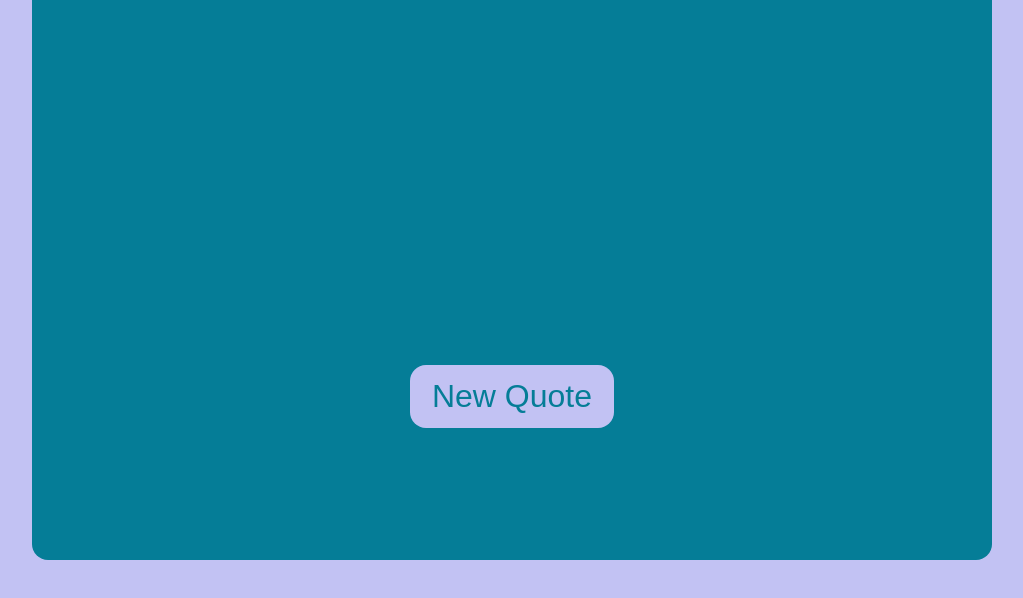
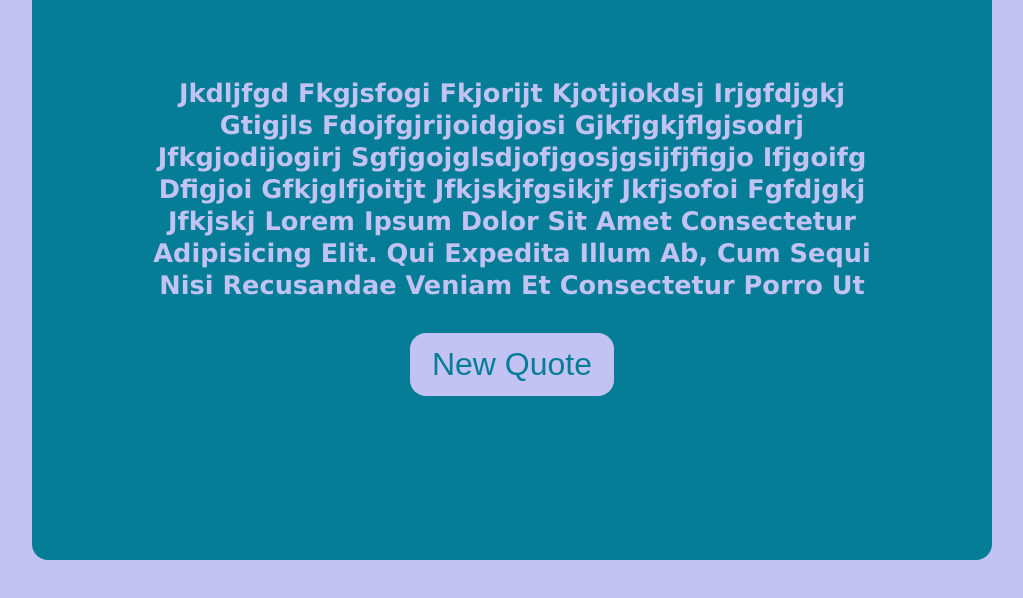
Before and after one commit to dubemdaniel/Quote-Generator, a plain HTML site: page index.html in a window 1280 px wide. Shown: the part 160-758 px from the top of the page, without its empty margins (128-1151 px from the left). Drawn offline with Linux system fonts and the light colour scheme.

Commit message:
added scroll for overflow

```diff
--- a/index.html
+++ b/index.html
@@ -10,7 +10,7 @@
 <body>
     <div class="wrapper">
         <div class="start"><h1>Start your day with Chuck Norris Jokes and Wisdom</h1></div>
-        <div class="joke"></div>
+        <div class="joke"> jkdljfgd fkgjsfogi fkjorijt kjotjiokdsj irjgfdjgkj gtigjls fdojfgjrijoidgjosi gjkfjgkjflgjsodrj jfkgjodijogirj sgfjgojglsdjofjgosjgsijfjfigjo ifjgoifg dfigjoi gfkjglfjoitjt jfkjskjfgsikjf jkfjsofoi fgfdjgkj jfkjskj Lorem ipsum dolor sit amet consectetur adipisicing elit. Qui expedita illum ab, cum sequi nisi recusandae veniam et consectetur porro ut numquam facere maxime dolore culpa nihil voluptatum animi odio?</div>
         <button class="btn">New Quote</button>
     </div>
     <script src="app.js"></script>
--- a/styles.css
+++ b/styles.css
@@ -34,17 +34,22 @@ body{
     padding: 0px 0px 1.4rem 0px;
     font-size: x-small;
     font-weight: 900;
+    /* background-color: blue; */
 
 }
 .joke{
     width: 80%;
-    margin: 6rem auto 2rem auto;
+    margin: 4rem auto 2rem auto;
     height: 45%;
     font-size: 1.2rem;
     font-weight: 600;
     text-transform: capitalize;
     font-family: Verdana, Geneva, Tahoma, sans-serif;
     line-height: 2rem;
+    /* background-color: red; */
+    padding: 1rem 0px;
+    overflow-y: scroll;
+
 
 }
 button{
```
